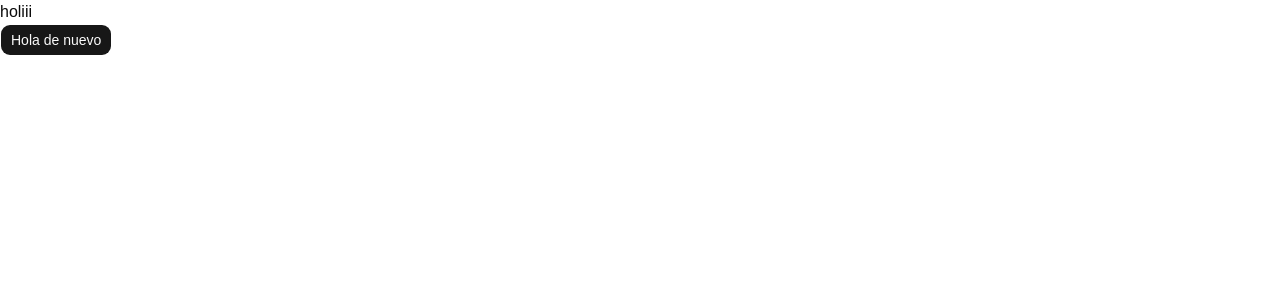
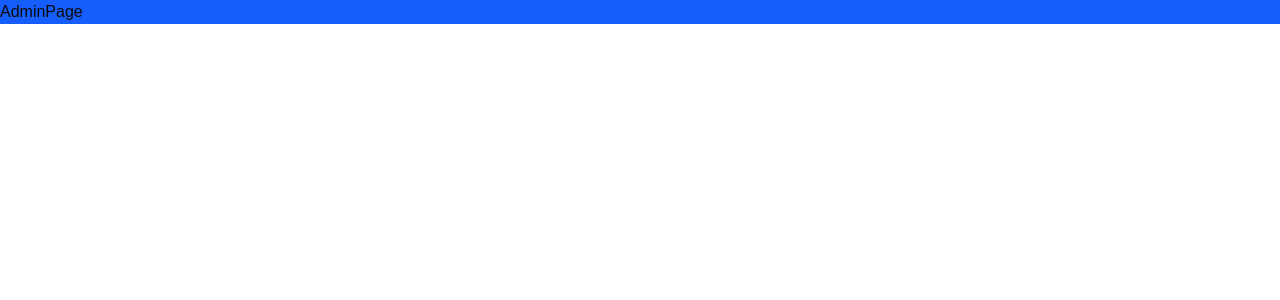
Before and after one commit to paolaPerez00/heroes-app, a React (Vite) app: page /admin in a window 1280 px wide. Shown: the top 300 px of the page. Built offline with nearby package versions, Linux system fonts and the light colour scheme.

Commit message:
Structure project and define routers

```diff
--- a/package.json
+++ b/package.json
@@ -19,6 +19,7 @@
     "lucide-react": "^1.17.0",
     "react": "^19.2.5",
     "react-dom": "^19.2.5",
+    "react-router": "^7.17.0",
     "shadcn": "^4.11.0",
     "tailwind-merge": "^3.6.0",
     "tailwindcss": "^4.3.0",
--- /dev/null
+++ b/src/HeroesApp.tsx
@@ -0,0 +1,10 @@
+import { RouterProvider } from "react-router"
+import { router } from "./router/app.router"
+
+export const HeroesApp = () => {
+  return (
+    <>
+      <RouterProvider router={router} />
+    </>
+  )
+}
--- /dev/null
+++ b/src/admin/pages/AdminPage.tsx
@@ -0,0 +1,8 @@
+
+export const AdminPage = () => {
+    return (
+        <div>
+            AdminPage
+        </div>
+    )
+}
--- /dev/null
+++ b/src/admin/pages/layouts/AdminLayout.tsx
@@ -0,0 +1,9 @@
+import { Outlet } from "react-router"
+
+export const AdminLayout = () => {
+    return (
+        <div className="bg-blue-600">
+            <Outlet />
+        </div>
+    )
+}
--- /dev/null
+++ b/src/heroes/layouts/HeroesLayout.tsx
@@ -0,0 +1,9 @@
+import { Outlet } from "react-router"
+
+export const HeroesLayout = () => {
+    return (
+        <div className="bg-amber-600">
+            <Outlet />
+        </div>
+    )
+}
--- /dev/null
+++ b/src/heroes/pages/hero/HeroPage.tsx
@@ -0,0 +1,8 @@
+
+export const HeroPage = () => {
+    return (
+        <div>
+            HeroPage
+        </div>
+    )
+}
--- /dev/null
+++ b/src/heroes/pages/home/HomePage.tsx
@@ -0,0 +1,8 @@
+
+export const HomePage = () => {
+    return (
+        <div>
+            HomePage
+        </div>
+    )
+}
--- /dev/null
+++ b/src/heroes/pages/search/SearchPage.tsx
@@ -0,0 +1,8 @@
+
+export const SearchPage = () => {
+    return (
+        <div>
+            SearchPage
+        </div>
+    )
+}
--- a/src/main.tsx
+++ b/src/main.tsx
@@ -1,11 +1,10 @@
 import { StrictMode } from 'react'
 import { createRoot } from 'react-dom/client'
 import './index.css'
-import { Button } from './components/ui/button'
+import { HeroesApp } from './HeroesApp'
 
 createRoot(document.getElementById('root')!).render(
   <StrictMode>
-    <h1>holiii</h1>
-    <Button>Hola de nuevo</Button>
+    <HeroesApp />
   </StrictMode>,
 )
--- /dev/null
+++ b/src/router/app.router.tsx
@@ -0,0 +1,38 @@
+import { AdminPage } from '@/admin/pages/AdminPage';
+import { AdminLayout } from '@/admin/pages/layouts/AdminLayout';
+import { HeroesLayout } from '@/heroes/layouts/HeroesLayout';
+import { HeroPage } from '@/heroes/pages/hero/HeroPage';
+import { HomePage } from '@/heroes/pages/home/HomePage';
+import { SearchPage } from '@/heroes/pages/search/SearchPage';
+import { createBrowserRouter } from 'react-router';
+
+export const router = createBrowserRouter([
+    {
+        path: '/',
+        element: < HeroesLayout />,
+        children: [
+            {
+                index: true,
+                element: <HomePage />
+            },
+            {
+                path: '/heroes/1',
+                element: <HeroPage />
+            },
+            {
+                path: '/search',
+                element: <SearchPage />
+            },
+        ]
+    },
+    {
+        path: '/admin',
+        element: < AdminLayout />,
+        children: [
+            {
+                index: true,
+                element: <AdminPage />
+            }
+        ]
+    }
+])
```
Also changed, not shown: 1 other file (tests, documents, lock files or other folders).
